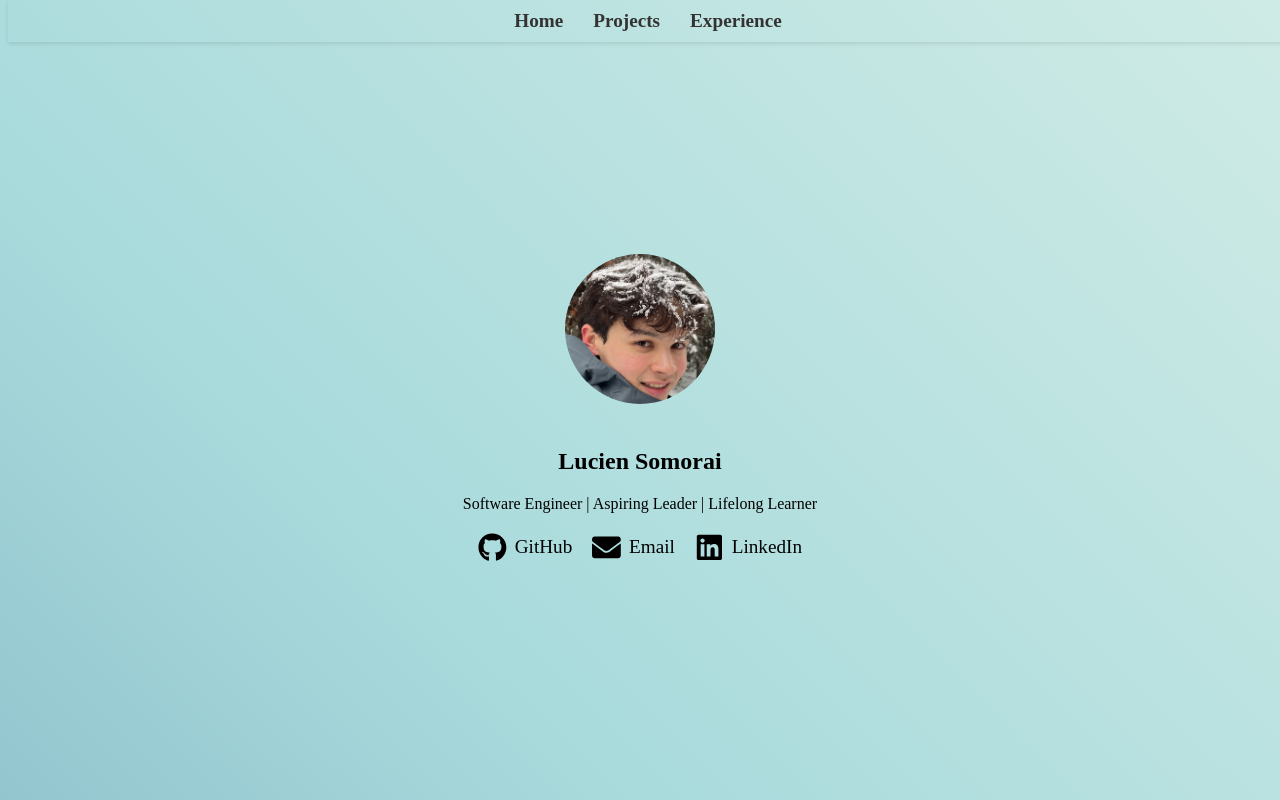
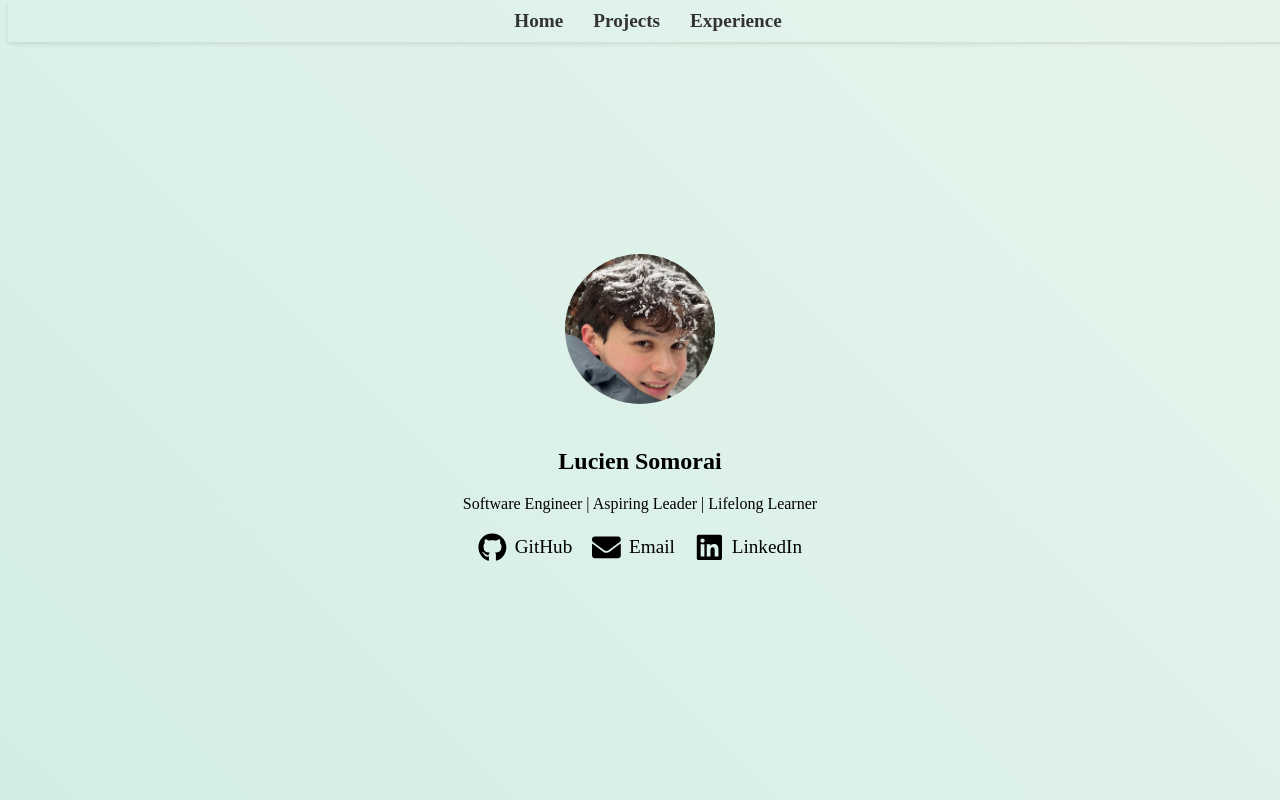
Before and after one commit to lsomorai/personal_portfolio, a React (Create React App) app: page / in a window 1280 px wide. Shown: the top 800 px of the page. Built offline with nearby package versions, Linux system fonts and the light colour scheme.

Commit message:
changed color transitions in the background

```diff
--- a/src/styles/CursorAnimation.css
+++ b/src/styles/CursorAnimation.css
@@ -4,11 +4,11 @@
     left: 0;
     width: 100vw;
     height: 100vh;
-    background: linear-gradient(45deg, #1d3557, #457b9d, #a8dadc, #f1faee);
+    background: linear-gradient(45deg, #a8dadc, #f1faee);
     background-size: 400% 400%;
     animation: backgroundAnimation 15s infinite;
-    z-index: -1; /* Behind all other content */
-    pointer-events: none; /* Prevent interference with other elements */
+    z-index: -1;
+    pointer-events: none;
   }
 
   .cursor-hole {
```
